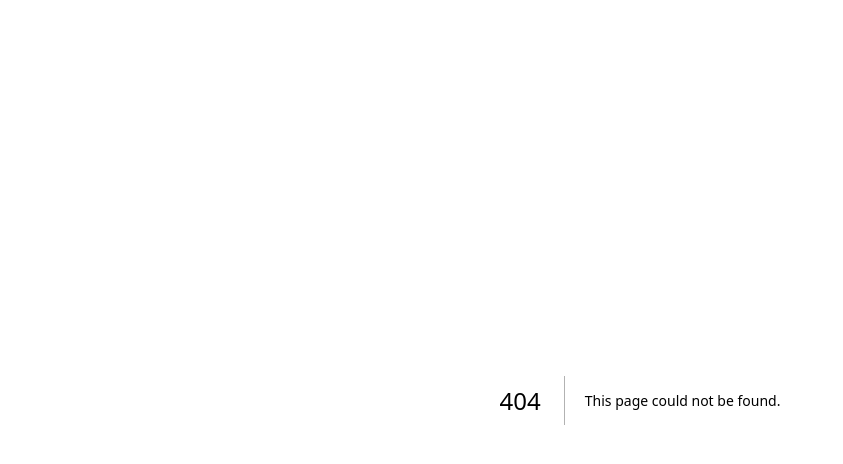
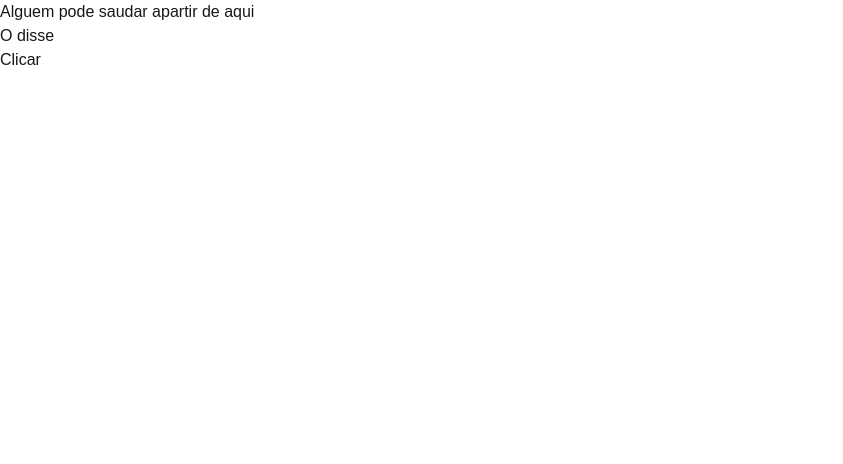
Before and after one commit to EdsonGaspar/journey-reactjs, a Next.js app: page /pessoa in a window 1280 px wide. Before the commit this address had no page. Shown: the top 464 px of the page, without its empty margins (0-843 px from the left). Built offline with nearby package versions, Linux system fonts and the light colour scheme.

Commit message:
feat: Estudando hooks

```diff
--- a/app/page.tsx
+++ b/app/page.tsx
@@ -27,6 +27,7 @@ export default function Home() {
       <Link href={"/filmes"} className="border p-2 ml-2.5">
         Filmes
       </Link>
+      <Link href={"./pessoa"}>Pessoa</Link>
     </div>
   );
 }
--- /dev/null
+++ b/app/pessoa/page.tsx
@@ -0,0 +1,21 @@
+"use client";
+import { SaudarPessoa } from "@/components/pessoa/saudar";
+import { useState } from "react";
+
+export default function PagePessoa() {
+  const [nome, setNome] = useState("");
+  const [saudacao, setSaudacao] = useState("");
+
+  const handleClick = () => {
+    setNome("Edson");
+    setSaudacao(" tenha uma bela noite!");
+  };
+
+  return (
+    <div>
+      <h2>Alguem pode saudar apartir de aqui</h2>
+      <SaudarPessoa nome={nome} saudacao={saudacao} />
+      <button onClick={handleClick}> Clicar</button>
+    </div>
+  );
+}
--- /dev/null
+++ b/components/pessoa/saudar.tsx
@@ -0,0 +1,11 @@
+type SaudarPessoaProps = {
+  saudacao: string;
+  nome: string;
+};
+export function SaudarPessoa({ saudacao, nome }: SaudarPessoaProps) {
+  return (
+    <p>
+      O {nome} disse {saudacao}
+    </p>
+  );
+}
```
